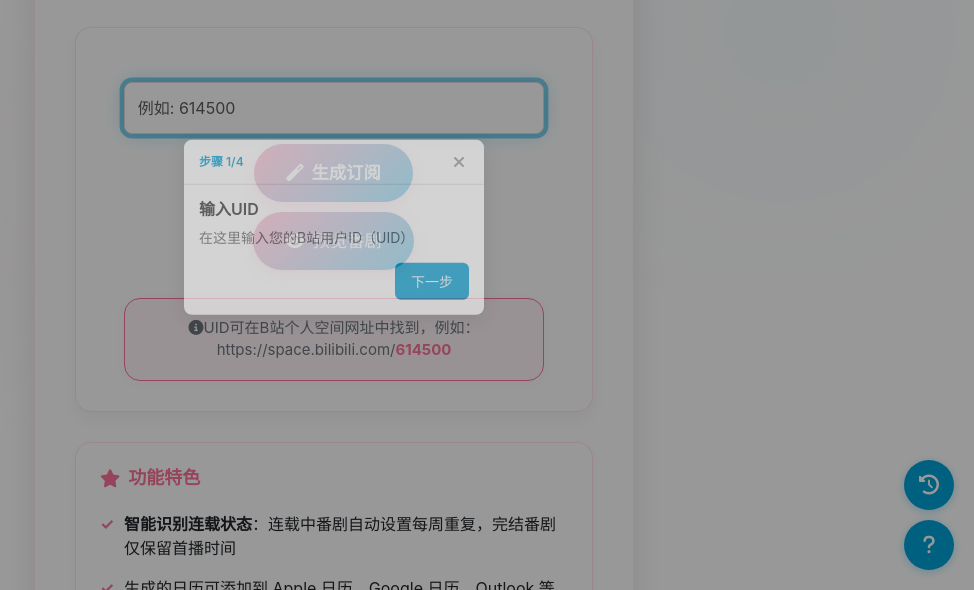
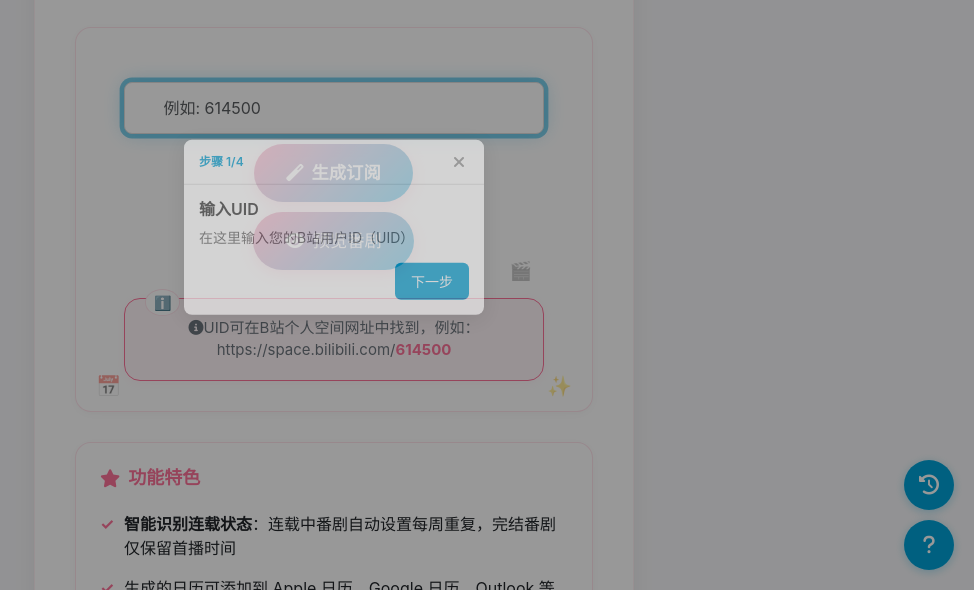
Before and after one commit to Silentely/Bili-Calendar, a website: page public/index.html in a window 1280 px wide. Shown: the part 210-800 px from the top of the page, without its empty margins (306-1280 px from the left). Drawn offline with nearby package versions, Linux system fonts and the light colour scheme.

Commit message:
perf/styles: 优化网页性能并提升用户体验
- 移除渐变背景和复杂背景图案，改用固定背景色
- 简化主容器和输入区域的样式，移除不必要的特效
- 添加装饰图标和按钮装饰元素，增强视觉效果
- 优化表单控件样式，提高可用性
- 调整帮助文本样式，增加信息图标

```diff
--- a/public/styles.css
+++ b/public/styles.css
@@ -13,9 +13,6 @@
   --bili-gradient: linear-gradient(135deg, #fb7299 0%, #00a1d6 100%);
   --card-shadow: 0 8px 32px rgba(0, 0, 0, 0.1);
   --hover-shadow: 0 12px 40px rgba(0, 0, 0, 0.15);
-  --bg-gradient: linear-gradient(135deg, #fafafa 0%, #f0f0f7 100%);
-  --glass-effect: rgba(255, 255, 255, 0.9);
-  --glass-border: rgba(251, 114, 153, 0.15);
 }
 
 /* 基础重置 */
@@ -28,9 +25,8 @@
 /* 页面布局与背景 - 优化性能 */
 body {
   font-family: -apple-system, BlinkMacSystemFont, "Segoe UI", Roboto, "Helvetica Neue", Arial, sans-serif;
-  /* 渐变背景增强视觉体验 */
-  background: var(--bg-gradient);
-  background-attachment: fixed;
+  /* 使用固定背景色替代渐变，提升性能 */
+  background: #f5f5f7;
   min-height: 100vh;
   display: flex;
   align-items: center;
@@ -39,10 +35,6 @@ body {
   color: #212529;
   /* 优化滚动性能 */
   -webkit-overflow-scrolling: touch;
-  /* 添加一些背景图案提高视觉层次 */
-  background-image:
-    radial-gradient(circle at 15% 50%, rgba(251, 114, 153, 0.03) 0%, transparent 25%),
-    radial-gradient(circle at 85% 30%, rgba(0, 161, 214, 0.03) 0%, transparent 25%);
 }
 
 /* 减少动画对性能的影响 */
@@ -77,19 +69,17 @@ html {
 
 /* 主容器 */
 .main-container {
-  background: var(--glass-effect);
-  backdrop-filter: blur(10px);
-  -webkit-backdrop-filter: blur(10px);
+  background: #ffffff;
   border-radius: 24px;
   padding: 40px;
-  box-shadow: 0 15px 35px rgba(0, 0, 0, 0.1),
-              inset 0 1px 1px rgba(255, 255, 255, 0.6);
+  box-shadow: 0 4px 24px rgba(0, 0, 0, 0.06);
   max-width: 600px;
   width: 100%;
   text-align: center;
-  border: 1px solid var(--glass-border);
+  border: 1px solid rgba(251, 114, 153, 0.1);
   position: relative;
   overflow: hidden;
+  /* 移除backdrop-filter以提升性能 */
 }
 
 .main-container::before {
@@ -98,12 +88,10 @@ html {
   top: 0;
   left: 0;
   right: 0;
-  height: 5px;
+  height: 4px;
   background: var(--bili-gradient);
   /* 使用transform代替直接定位，优化重绘 */
   transform: translateZ(0);
-  opacity: 0.9;
-  box-shadow: 0 0 10px rgba(251, 114, 153, 0.3);
 }
 
 /* 头部 */
@@ -162,15 +150,12 @@ html {
 
 /* 输入区域 */
 .input-section {
-  background: rgba(255, 255, 255, 0.7);
-  backdrop-filter: blur(8px);
-  -webkit-backdrop-filter: blur(8px);
+  background: #ffffff;
   border-radius: 16px;
   padding: 30px;
   margin-bottom: 30px;
   border: 1px solid rgba(251, 114, 153, 0.2);
-  box-shadow: 0 8px 20px rgba(0, 0, 0, 0.05),
-              inset 0 1px 1px rgba(255, 255, 255, 0.7);
+  box-shadow: 0 2px 12px rgba(0, 0, 0, 0.04);
   transition: border-color 0.3s ease, box-shadow 0.3s ease;
 }
 
@@ -187,6 +172,28 @@ html {
   margin-top: 1.5rem !important;
   width: 100% !important;
   gap: 18px;
+  position: relative;
+}
+
+/* 添加装饰图标 */
+.input-group::before {
+  content: "🔍";
+  position: absolute;
+  top: 12px;
+  left: 20px;
+  font-size: 16px;
+  color: #ccc;
+  z-index: 1;
+}
+
+.input-group::after {
+  content: "🎬";
+  position: absolute;
+  top: 100%;
+  right: 30px;
+  font-size: 18px;
+  color: rgba(0, 161, 214, 0.3);
+  transform: translateY(-50%);
 }
 
 .form-control {
@@ -197,7 +204,7 @@ html {
 .form-control {
   /* 参考重构前的简单样式，避免Bootstrap冲突 */
   flex-grow: 1 !important; /* 使用flex-grow: 1，参考重构前样式 */
-  padding: 0.8rem !important; /* 使用重构前的padding值 */
+  padding: 0.8rem 2.4rem !important; /* 修改padding以适应图标 */
   border: 1px solid #ddd !important; /* 使用重构前的border样式 */
   border-radius: 8px !important; /* 使用重构前的border-radius */
   font-size: 1rem !important; /* 使用重构前的font-size */
@@ -294,6 +301,29 @@ html {
   justify-content: center;
 }
 
+/* 添加按钮装饰元素 */
+.input-section {
+  position: relative;
+}
+
+.input-section::before {
+  content: "📅";
+  position: absolute;
+  bottom: 10px;
+  left: 20px;
+  font-size: 20px;
+  opacity: 0.5;
+}
+
+.input-section::after {
+  content: "✨";
+  position: absolute;
+  bottom: 10px;
+  right: 20px;
+  font-size: 20px;
+  opacity: 0.5;
+}
+
 .input-section .btn-primary,
 .input-section .btn-outline {
   flex: 0 0 auto;
@@ -324,6 +354,19 @@ html {
   border: 1.5px solid #fb7299;
   max-width: 420px;
   box-shadow: 0 2px 12px rgba(251, 114, 153, 0.08);
+  position: relative;
+}
+
+.help-text::before {
+  content: "ℹ️";
+  position: absolute;
+  top: -10px;
+  left: 20px;
+  background: white;
+  border-radius: 50%;
+  padding: 2px 8px;
+  font-size: 14px;
+  border: 1px solid rgba(251, 114, 153, 0.2);
 }
 
 .help-text strong {
```
Also changed, not shown: assets/dark-mode.jpg.
